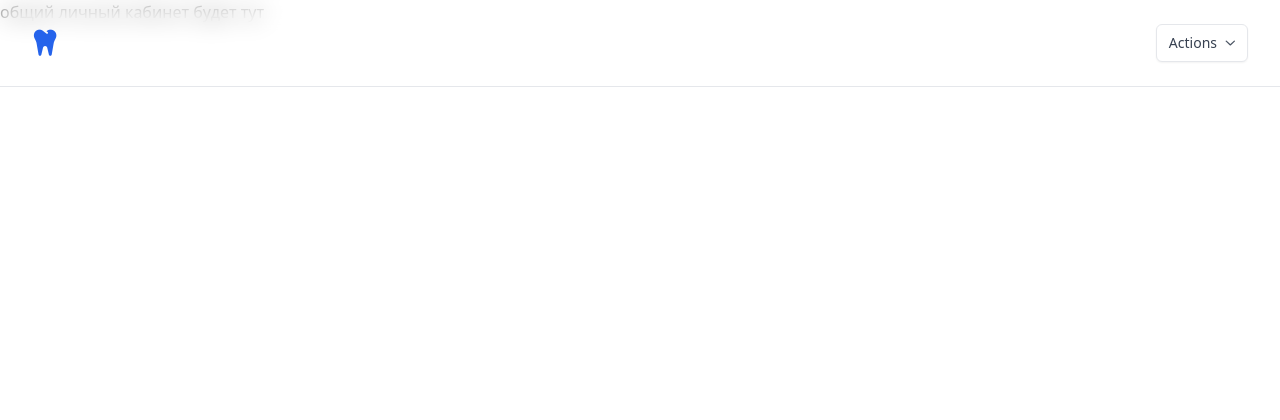
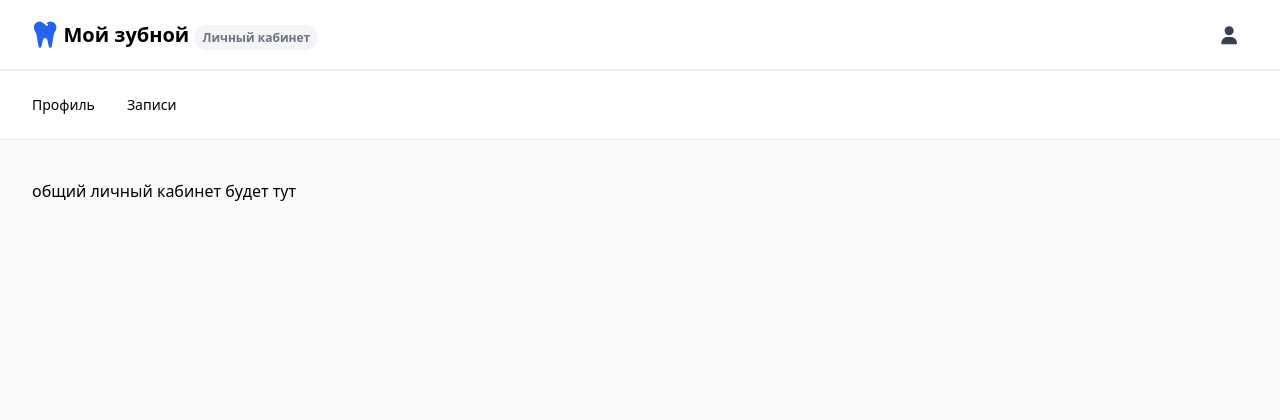
Before and after one commit to Hellmith/dental-clinic-pet-app, a PHP site: page /dashboard in a window 1280 px wide. Shown: the top 420 px of the page. Before the commit the page ends 87 px from the top, so only its background shows below. Run offline with PHP 8.4, Linux system fonts and the light colour scheme; the visitor is signed in with stand-in values (Sample User, id 1).

Commit message:
Initial commit

```diff
--- a/config.php
+++ b/config.php
@@ -2,6 +2,3 @@
 
 // Название бренда
 $brand = 'Мой зубной';
-
-// Рут
-$root = $_SERVER['DOCUMENT_ROOT'];
--- a/index.php
+++ b/index.php
@@ -1 +1 @@
-<?php require_once 'config.php'; require_once $root . '/views/index.view.php' ?>
+<?php require_once $_SERVER['DOCUMENT_ROOT'] . '/views/index.view.php';
--- a/resources/styles/uncompile.scss
+++ b/resources/styles/uncompile.scss
@@ -4,7 +4,11 @@
 
 @layer base {
 	::-webkit-scrollbar {
-		@apply w-2;
+		@apply w-2 h-2;
+	}
+
+	::-webkit-scrollbar-track-piece {
+		@apply h-2 w-2;
 	}
 
 	::-webkit-scrollbar-track {
--- /dev/null
+++ b/services/logout.service.php
@@ -0,0 +1,6 @@
+<?php session_start();
+require_once $_SERVER['DOCUMENT_ROOT'] . '/includes/global.inc.php';
+
+if (isset($_GET['action']) && $_GET['action'] == "logout") {
+    $result = $userTools->logout();
+}
--- a/templates/layouts/app.template.php
+++ b/templates/layouts/app.template.php
@@ -28,42 +28,59 @@
     <link rel='stylesheet' href='/resources/styles/styles.min.css' />
 </head>
 
-<body class='animation-fade-in duration-300'>
-    <header class="flex flex-wrap sm:justify-start fixed top-0 sm:flex-nowrap z-50 w-full bg-white/50 backdrop-blur-md border-b border-gray-200 text-sm py-3 sm:py-0 dark:bg-gray-800 dark:border-gray-700">
-        <nav class="relative max-w-7xl w-full mx-auto px-4 py-6 sm:flex sm:items-center sm:justify-between sm:px-6 lg:px-8" aria-label="Global">
-            <a class="flex-none text-xl font-semibold dark:text-white" href="/dashboard" aria-label="<?= $brand ?>">
+<body class='animation-fade-in duration-300 bg-gray-50 dark:bg-slate-900'>
+    <header class="flex flex-wrap sm:justify-start sm:flex-nowrap z-50 w-full bg-white border-b text-sm py-2.5 sm:py-4 dark:bg-slate-900 dark:border-gray-700">
+        <nav class="container flex basis-full justify-between items-center w-full mx-auto px-4 sm:px-6 lg:px-8" aria-label="Global">
+            <div class="mr-5 md:mr-8">
+                <a class="flex-none text-xl font-semibold dark:text-white" href="#" aria-label="<?= $brand ?>">
                     <i class='fa-solid fa-tooth fa-xl text-primary-600 dark:text-primary-500'></i>
+                    <?= $brand ?>
+                    <span class="inline bg-gray-100 text-xs text-gray-500 font-semibold rounded-full py-1 px-2 dark:bg-gray-700 dark:text-gray-400">
+                        Личный кабинет
+                    </span>
                 </a>
-            <div class="hs-dropdown relative inline-flex">
-                <button id="hs-dropdown-with-icons" type="button" class="hs-dropdown-toggle py-2 px-3 inline-flex justify-center items-center gap-2 rounded-md border font-medium bg-white text-gray-700 shadow-sm align-middle hover:bg-gray-50 focus:outline-none focus:ring-2 focus:ring-offset-2 focus:ring-offset-white focus:ring-blue-600 transition-all text-sm dark:bg-slate-900 dark:hover:bg-slate-800 dark:border-gray-700 dark:text-gray-400 dark:hover:text-white dark:focus:ring-offset-gray-800">
-                    Actions
-                    <svg class="hs-dropdown-open:rotate-180 w-2.5 h-2.5 text-gray-600" width="16" height="16" viewBox="0 0 16 16" fill="none" xmlns="http://www.w3.org/2000/svg">
-                        <path d="M2 5L8.16086 10.6869C8.35239 10.8637 8.64761 10.8637 8.83914 10.6869L15 5" stroke="currentColor" stroke-width="2" stroke-linecap="round" />
-                    </svg>
+            </div>
+            <div class="hs-dropdown relative inline-flex [--placement:bottom-left]" data-hs-dropdown-placement="bottom-left">
+                <button id="hs-dropdown" type="button" class="hs-dropdown-toggle inline-flex flex-shrink-0 justify-center items-center gap-2 h-[2.375rem] w-[2.375rem] rounded-full font-medium bg-white text-gray-700 align-middle hover:bg-gray-50 focus:outline-none focus:ring-2 focus:ring-gray-400 focus:ring-offset-2 focus:ring-offset-white transition-all text-xs dark:bg-gray-800 dark:hover:bg-slate-800 dark:text-gray-400 dark:hover:text-white dark:focus:ring-gray-700 dark:focus:ring-offset-gray-800">
+                    <i class='fa-solid fa-user fa-xl'></i>
                 </button>
-
-                <div class="hs-dropdown-menu transition-[opacity,margin] duration hs-dropdown-open:opacity-100 opacity-0 hidden mt-2 min-w-[15rem] bg-white shadow-md rounded-lg p-2 divide-y divide-gray-200 dark:bg-gray-800 dark:border dark:border-gray-700 dark:divide-gray-700" aria-labelledby="hs-dropdown-with-icons">
-                    <div class="py-2 first:pt-0 last:pb-0">
-                        <a class="flex items-center gap-x-3.5 py-2 px-3 rounded-md text-sm text-gray-800 hover:bg-gray-100 focus:ring-2 focus:ring-blue-500 dark:text-gray-400 dark:hover:bg-gray-700 dark:hover:text-gray-300" href="#">
-                            Newsletter
-                        </a>
-                        <a class="flex items-center gap-x-3.5 py-2 px-3 rounded-md text-sm text-gray-800 hover:bg-gray-100 focus:ring-2 focus:ring-blue-500 dark:text-gray-400 dark:hover:bg-gray-700 dark:hover:text-gray-300" href="#">
-                            Purchases
-                        </a>
-                        <a class="flex items-center gap-x-3.5 py-2 px-3 rounded-md text-sm text-gray-800 hover:bg-gray-100 focus:ring-2 focus:ring-blue-500 dark:text-gray-400 dark:hover:bg-gray-700 dark:hover:text-gray-300" href="#">
-                            Downloads
-                        </a>
-                        <a class="flex items-center gap-x-3.5 py-2 px-3 rounded-md text-sm text-gray-800 hover:bg-gray-100 focus:ring-2 focus:ring-blue-500 dark:text-gray-400 dark:hover:bg-gray-700 dark:hover:text-gray-300" href="#">
-                            Team Account
-                        </a>
+                <div class="hs-dropdown-menu transition-[opacity,margin] duration hs-dropdown-open:opacity-100 opacity-0 hidden min-w-[15rem] z-10 bg-white shadow-md rounded-lg p-2 dark:bg-gray-800 dark:border dark:border-gray-700" aria-labelledby="hs-dropdown">
+                    <div class="py-3 px-5 -m-2 bg-gray-100 rounded-t-lg dark:bg-gray-700">
+                        <p class="text-sm text-gray-500 dark:text-gray-400">Авторизован как</p>
+                        <p class="text-sm font-medium text-gray-800 dark:text-gray-300">
+                            <?= $email ?>
+                        </p>
+                    </div>
+                    <div class="mt-2 py-2 first:pt-0 last:pb-0">
+                        <button class="w-full flex items-center gap-x-3.5 py-2 px-3 rounded-md text-sm text-gray-800 hover:bg-gray-100 focus:ring-2 focus:ring-primary-500 dark:text-gray-400 dark:hover:bg-gray-700 dark:hover:text-gray-300" id='logout-button'>
+                            <i class='flex-none fa-solid fa-sign-out'></i>
+                            Выход
+                        </button>
                     </div>
                 </div>
             </div>
         </nav>
     </header>
-    <main role='main'>
+    <main id="content" role="main">
+        <nav class="sticky -top-px bg-white text-sm font-medium text-black ring-1 ring-gray-900 ring-opacity-5 border-t shadow-sm shadow-gray-100 pt-6 md:pb-6 -mt-px dark:bg-slate-900 dark:border-gray-800 dark:shadow-slate-700/[.7]" aria-label="Jump links">
+            <div class="container snap-x w-full flex items-center overflow-x-auto scrollbar-x px-4 sm:px-6 lg:px-8 pb-4 md:pb-0 mx-auto dark:scrollbar-x">
+                <div class="snap-center shrink-0 pr-5 sm:pr-8 sm:last-pr-0">
+                    <a class="inline-flex items-center gap-x-2 hover:text-gray-500 dark:text-gray-400 dark:hover:text-gray-500" href="/">
+                        Профиль
+                    </a>
+                </div>
+                <div class="snap-center shrink-0 pr-5 sm:pr-8 sm:last:pr-0">
+                    <a class="inline-flex items-center gap-x-2 hover:text-gray-500 dark:text-gray-400 dark:hover:text-gray-500" href="/dashboard/bookings">
+                        Записи
+                    </a>
+                </div>
+            </div>
+        </nav>
+        <div class="container mx-auto py-10 px-4 sm:px-6 lg:px-8 min-h-[75rem]">
             <?= $content ?>
+        </div>
     </main>
+</body>
 
 <!--
         СКРИПТЫ
--- a/views/dashboard.view.php
+++ b/views/dashboard.view.php
@@ -2,7 +2,13 @@
 require_once $_SERVER['DOCUMENT_ROOT'] . '/config.php';
 require_once $_SERVER['DOCUMENT_ROOT'] . '/utils/renderTemplate.php';
 
+if ($_SESSION['USER']) {
+    $email = $_SESSION['USER']['email'];
+} elseif ($_SESSION['STAFF']) {
+    $email = $_SESSION['STAFF']['email'];
+}
+
 $thisPage = renderTemplate('../templates/site/dashboard.template.php', []);
-$thisLayout = renderTemplate('../templates/layouts/app.template.php', ['brand' => $brand, 'content' => $thisPage]);
+$thisLayout = renderTemplate('../templates/layouts/app.template.php', ['brand' => $brand, 'email' => $email, 'content' => $thisPage]);
 
 print $thisLayout;
--- a/views/index.view.php
+++ b/views/index.view.php
@@ -1,4 +1,5 @@
 <?php session_start();
+require_once $_SERVER['DOCUMENT_ROOT'] . '/config.php';
 require_once $_SERVER['DOCUMENT_ROOT'] . '/utils/renderTemplate.php';
 
 if (!empty($_SESSION['USER']) || !empty($_SESSION['STAFF'])) {
```
Also changed, not shown: classes/userTools.class.php (+4 -8 lines), resources/js/common.js (+22 -1 lines), includes/global.inc.php (line endings or trailing spaces), resources/styles/styles.min.css. Lines whose indentation alone changed are shown as unchanged.
